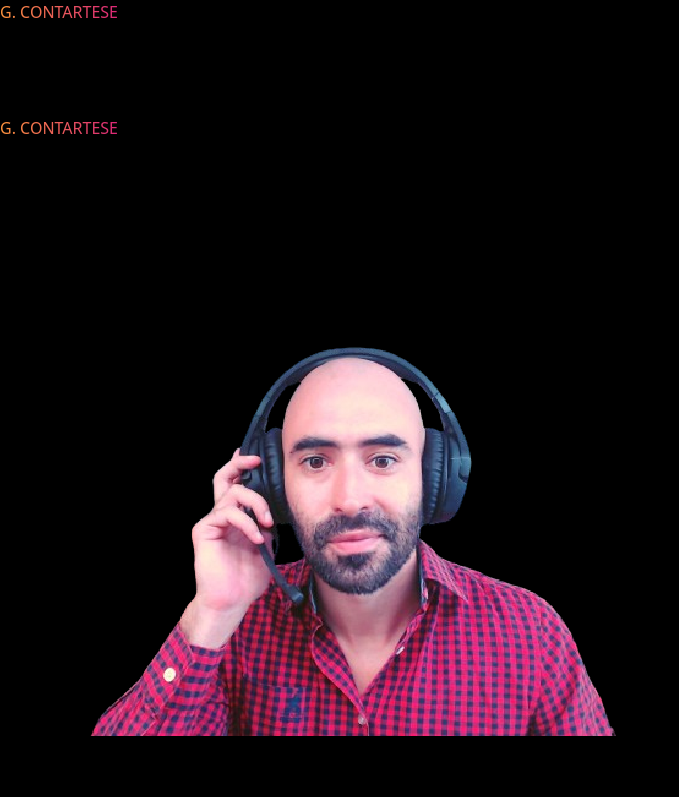
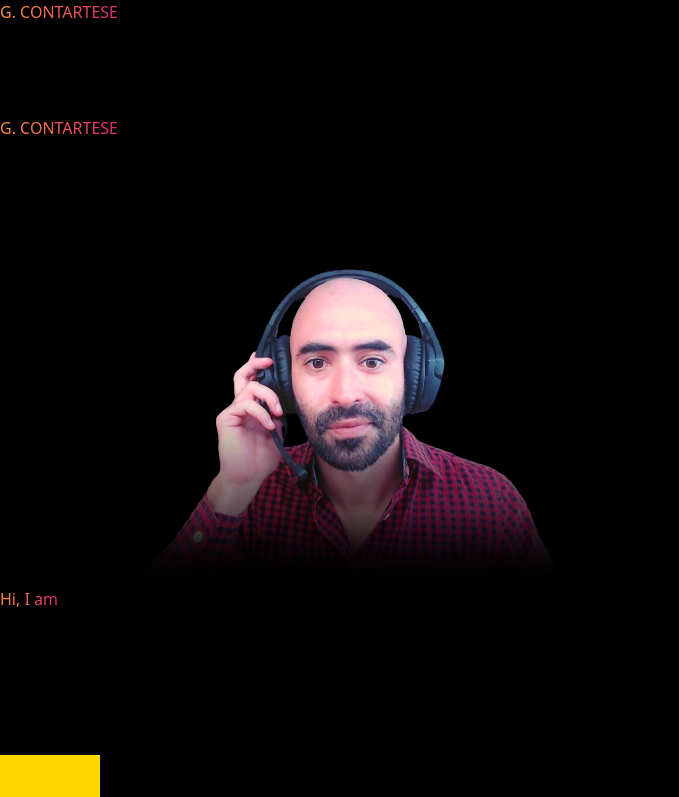
Before and after one commit to guidounion6/portfolio-negro-simple, a React (Vite) app: page / in a window 1280 px wide. Shown: the top 797 px of the page, without its empty margins (0-679 px from the left). Built offline with nearby package versions, Linux system fonts and the light colour scheme.

Commit message:
Image changes

```diff
--- a/src/components/Hero/Hero.jsx
+++ b/src/components/Hero/Hero.jsx
@@ -6,7 +6,7 @@ const Hero = () => {
     return (
         <div className="grid grid-cols-1 sm:grid-cols-3 gap-8 max-w-[1200px] md:h-[70vh] mx-auto py-8 bg-black">
 
-            <div className="col-span-1 my-auto mx-auto w-[300px] h-auto lg:w-[400px]">
+            <div className="col-span-1 my-auto pr-10 mx-auto w-[500px] h-auto lg:w-[500px]" id="unico">
                 <img src={heroimage} alt="hero image"/>
             </div>
 
--- a/src/index.css
+++ b/src/index.css
@@ -3,7 +3,7 @@
 @tailwind utilities;
 
 .primary-color {
-  @apply text-transparent bg-clip-text bg-gradient-to-r from-orange-400 to-pink-600  inline-block;
+  @apply text-transparent bg-clip-text bg-gradient-to-r from-orange-400 to-pink-600 inline-block;
 }
 
 body {
@@ -11,5 +11,12 @@ body {
 }
 
 .bg-primary-color {
-  @apply bg-gradient-to-r from-orange-400 to-pink-600  inline-block;
+  @apply bg-gradient-to-r from-orange-400 to-pink-600 inline-block;
 }
+
+div#unico {
+  mask-image: linear-gradient(black 50%, transparent)
+}
+img {
+  mask-image: linear-gradient(black 80%, transparent)
+}
```
Also changed, not shown: src/assets/Guido.png.
